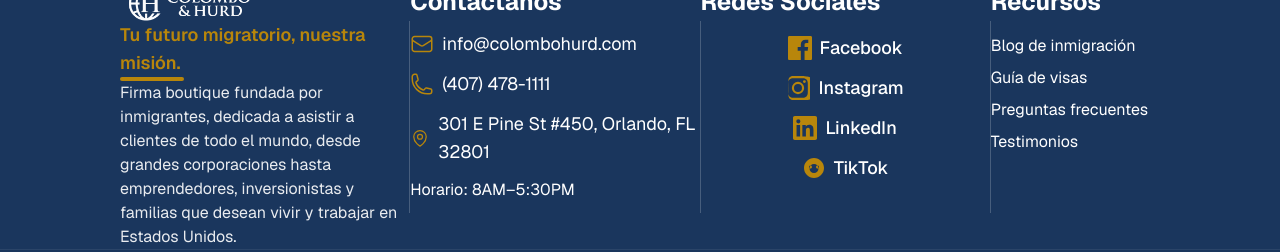
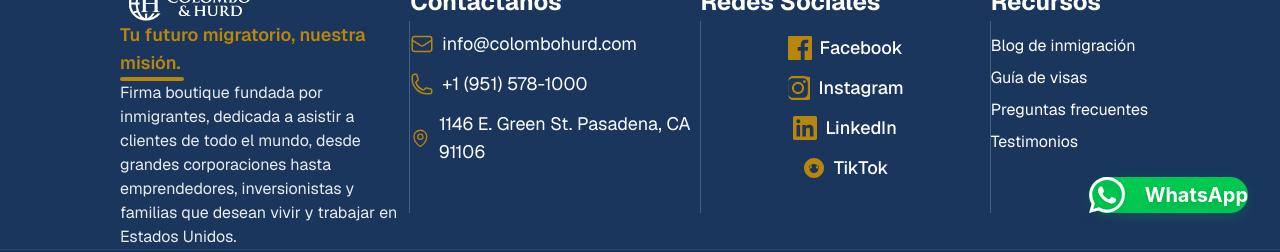
Before and after one commit to ColomboandHurd/PageColomboHurd, a Next.js app: page /equipo in a window 1280 px wide. Shown: the part 555-807 px from the top of the page. Built offline with nearby package versions, Linux system fonts and the light colour scheme.

Commit message:
paginacolombo0.9.4

```diff
--- a/src/app/globals.css
+++ b/src/app/globals.css
@@ -345,6 +345,20 @@
   background: none;
 }
 .dropdown-link:hover {
-  color: #b8860b !important;
-  background: none;
+  background-color: var(--dorado-elegante);
+  color: var(--azul-legal);
 }
+
+/* Animación para el botón flotante de WhatsApp */
+@keyframes bounceSubtle {
+  0%, 100% {
+    transform: translateY(0);
+  }
+  50% {
+    transform: translateY(-8px);
+  }
+}
+
+.animate-bounce-subtle {
+  animation: bounceSubtle 3s ease-in-out infinite;
+}
--- a/src/app/informacion/page.tsx
+++ b/src/app/informacion/page.tsx
@@ -173,7 +173,9 @@
         </div>
         {/* Espacio antes de testimonios */}
         <div style={{ marginTop: '64px' }} />
-        <TestimoniosCarrusel />
+        <div id="testimonios">
+          <TestimoniosCarrusel />
+        </div>
       </section>
       {/* Espacio extra antes del footer */}
       <div style={{ marginTop: '80px' }} />
--- a/src/app/layout.tsx
+++ b/src/app/layout.tsx
@@ -2,6 +2,7 @@
 import { Geist, Geist_Mono } from "next/font/google";
 import "./globals.css";
 import Navbar from "../components/Navbar";
+import WhatsAppFloatingButton from "../components/WhatsAppFloatingButton";
 
 const geistSans = Geist({
   variable: "--font-geist-sans",
@@ -34,6 +35,7 @@
       >
         <Navbar />
         {children}
+        <WhatsAppFloatingButton />
       </body>
     </html>
   );
--- a/src/app/noticias/page.tsx
+++ b/src/app/noticias/page.tsx
@@ -69,6 +69,30 @@
     return images[(num - 1) % images.length];
   };
 
+  // Enlaces de YouTube para cada noticia
+  const youtubeLinks = [
+    "https://www.youtube.com/watch?v=bIjQzjNGgy8",
+    "https://www.youtube.com/watch?v=btcHY2f_lnU",
+    "https://www.youtube.com/watch?v=GNMU-y_lnGc",
+    "https://www.youtube.com/watch?v=5ybzhhl_klI",
+    "https://www.youtube.com/watch?v=nKZyPNxPqG0",
+    "https://www.youtube.com/watch?v=W5EwBJgbntY",
+    "https://www.youtube.com/watch?v=W5EwBJgbntY",
+    "https://www.youtube.com/watch?v=dSxYSoSEsV0",
+    "https://www.youtube.com/watch?v=VMmRGZcxiRQ",
+    "https://www.youtube.com/watch?v=EaRIx-WwEnI",
+    "https://www.youtube.com/watch?v=j7ZwI4klMfA",
+    "https://www.youtube.com/watch?v=ux8K4kI5DPw",
+    "https://www.youtube.com/watch?v=xYoEsp7W_sI",
+    "https://www.youtube.com/watch?v=nk8yv6xGx2c",
+    "https://www.youtube.com/watch?v=83wSor5PkUA",
+    "https://www.youtube.com/watch?v=NUBQKdsWuwc",
+    "https://www.youtube.com/watch?v=8_MWtUwPr9I",
+    "https://www.youtube.com/watch?v=Q8XpUAgVELw",
+    "https://www.youtube.com/watch?v=gaGd6iRIkCE",
+    "https://www.youtube.com/watch?v=8fAGGJoC8BA",
+  ];
+
   return (
     <main className="min-h-screen bg-gradient-to-br from-[#15396a] via-[#1e2a47] to-[#15396a] font-sans animate-fade-in-up">
       <div className="container mx-auto px-4 pt-10">
@@ -130,7 +154,7 @@
                 </div>
                 <div className="flex justify-center mt-auto">
                   <a
-                    href="https://youtube.com"
+                    href={youtubeLinks[num - 1]}
                     target="_blank"
                     rel="noopener noreferrer"
                     className="bg-[#FF0000] text-white text-xs font-bold rounded shadow hover:bg-red-700 transition-colors duration-200 cursor-pointer flex items-center gap-1 px-4 py-2"
@@ -145,9 +169,9 @@
             </div>
           ))}
         </div>
-        <div className="mt-16 md:mt-20" />
-        <FooterContacto />
+        <div className="mt-20 md:mt-32" />
       </div>
+      <FooterContacto />
     </main>
   );
 }
--- a/src/components/FooterContacto.tsx
+++ b/src/components/FooterContacto.tsx
@@ -23,17 +23,16 @@
           <h3 className="text-2xl font-bold text-white mb-2 text-center md:text-left">Contáctanos</h3>
           <div className="flex items-center gap-2 text-lg justify-center md:justify-start">
             <EnvelopeIcon className="h-6 w-6 text-[var(--dorado-elegante)]" />
-            <a href="mailto:info@colombohurd.com" className="hover:text-[var(--dorado-elegante)] transition-colors">info@colombohurd.com</a>
+            <a href="https://mail.google.com/mail/?view=cm&fs=1&to=info@colombohurd.com" className="hover:text-[var(--dorado-elegante)] transition-colors" target="_blank" rel="noopener noreferrer">info@colombohurd.com</a>
           </div>
           <div className="flex items-center gap-2 text-lg justify-center md:justify-start">
             <PhoneIcon className="h-6 w-6 text-[var(--dorado-elegante)]" />
-            <a href="tel:4074781111" className="hover:text-[var(--dorado-elegante)] transition-colors">(407) 478-1111</a>
+            <a href="https://wa.me/19515781000" className="hover:text-[var(--dorado-elegante)] transition-colors" target="_blank" rel="noopener noreferrer">+1 (951) 578-1000</a>
           </div>
           <div className="flex items-center gap-2 text-lg justify-center md:justify-start">
             <MapPinIcon className="h-6 w-6 text-[var(--dorado-elegante)]" />
-            <span>301 E Pine St #450, Orlando, FL 32801</span>
+            <span>1146 E. Green St. Pasadena, CA 91106</span>
           </div>
-          <div className="text-base mt-2 text-center md:text-left">Horario: 8AM–5:30PM</div>
         </div>
         {/* Separador visual solo en escritorio */}
         <div className="hidden md:block h-48 w-px bg-white/20 mx-4 self-center" />
@@ -41,7 +40,7 @@
         <div className="flex flex-col items-center md:items-start text-center md:text-left flex-1 w-full md:w-auto mx-auto md:mx-0 gap-4 mb-8 md:mb-0 px-2">
           <h3 className="text-2xl font-bold text-white mb-2 text-center md:text-left">Redes Sociales</h3>
           <div className="flex flex-col gap-3 w-full items-center">
-            <a href="#" className="flex items-center justify-center gap-2 text-lg font-medium hover:text-[var(--dorado-elegante)] transition-colors" target="_blank" rel="noopener noreferrer">
+            <a href="https://www.facebook.com/profile.php?id=61577115076052" className="flex items-center justify-center gap-2 text-lg font-medium hover:text-[var(--dorado-elegante)] transition-colors" target="_blank" rel="noopener noreferrer">
               {/* Facebook */}
               <svg width="24" height="24" fill="currentColor" className="text-[var(--dorado-elegante)]" viewBox="0 0 24 24"><path d="M22.675 0h-21.35C.595 0 0 .592 0 1.326v21.348C0 23.408.595 24 1.325 24h11.495v-9.294H9.692v-3.622h3.128V8.413c0-3.1 1.893-4.788 4.659-4.788 1.325 0 2.463.099 2.797.143v3.24l-1.918.001c-1.504 0-1.797.715-1.797 1.763v2.313h3.587l-.467 3.622h-3.12V24h6.116C23.406 24 24 23.408 24 22.674V1.326C24 .592 23.406 0 22.675 0"/></svg>
               <span>Facebook</span>
@@ -69,10 +68,10 @@
         <div className="flex flex-col items-center md:items-start text-center md:text-left flex-1 w-full md:w-auto mx-auto md:mx-0 gap-4 px-2">
           <h3 className="text-2xl font-bold text-white mb-2 text-center md:text-left">Recursos</h3>
           <ul className="flex flex-col gap-2 w-full items-center md:items-start">
-            <li><a href="#" className="hover:text-[var(--dorado-elegante)] transition-colors">Blog de inmigración</a></li>
-            <li><a href="#" className="hover:text-[var(--dorado-elegante)] transition-colors">Guía de visas</a></li>
-            <li><a href="#" className="hover:text-[var(--dorado-elegante)] transition-colors">Preguntas frecuentes</a></li>
-            <li><a href="#" className="hover:text-[var(--dorado-elegante)] transition-colors">Testimonios</a></li>
+            <li><a href="https://www.uscis.gov/es" className="hover:text-[var(--dorado-elegante)] transition-colors" target="_blank" rel="noopener noreferrer">Blog de inmigración</a></li>
+            <li><a href="https://www.state.gov/visas/" className="hover:text-[var(--dorado-elegante)] transition-colors" target="_blank" rel="noopener noreferrer">Guía de visas</a></li>
+            <li><a href="https://ais.usvisa-info.com/es-CO/iv/information/faqs" className="hover:text-[var(--dorado-elegante)] transition-colors" target="_blank" rel="noopener noreferrer">Preguntas frecuentes</a></li>
+            <li><a href="/informacion#testimonios" className="hover:text-[var(--dorado-elegante)] transition-colors">Testimonios</a></li>
           </ul>
         </div>
       </div>
--- /dev/null
+++ b/src/components/WhatsAppFloatingButton.tsx
@@ -0,0 +1,41 @@
+"use client";
+
+import React from 'react';
+
+export default function WhatsAppFloatingButton() {
+  return (
+    <a
+      href="https://wa.me/19515781000"
+      target="_blank"
+      rel="noopener noreferrer"
+      className="fixed bottom-8 right-8 z-50 bg-green-500 hover:bg-green-600 text-white px-10 py-6 rounded-full shadow-lg hover:shadow-2xl transition-all duration-300 transform hover:scale-105 flex items-center gap-5"
+      style={{
+        boxShadow: '0 4px 12px rgba(34, 197, 94, 0.2)'
+      }}
+      aria-label="Contactar por WhatsApp"
+    >
+      {/* Icono de WhatsApp */}
+      <svg
+        width="36"
+        height="36"
+        fill="currentColor"
+        viewBox="0 0 24 24"
+        className="drop-shadow-lg"
+      >
+        <path d="M17.472 14.382c-.297-.149-1.758-.867-2.03-.967-.273-.099-.471-.148-.67.15-.197.297-.767.966-.94 1.164-.173.199-.347.223-.644.075-.297-.15-1.255-.463-2.39-1.475-.883-.788-1.48-1.761-1.653-2.059-.173-.297-.018-.458.13-.606.134-.133.298-.347.446-.52.149-.174.198-.298.298-.497.099-.198.05-.371-.025-.52-.075-.149-.669-1.612-.916-2.207-.242-.579-.487-.5-.669-.51-.173-.008-.371-.01-.57-.01-.198 0-.52.074-.792.372-.272.297-1.04 1.016-1.04 2.479 0 1.462 1.065 2.875 1.213 3.074.149.198 2.096 3.2 5.077 4.487.709.306 1.262.489 1.694.625.712.227 1.36.195 1.871.118.571-.085 1.758-.719 2.006-1.413.248-.694.248-1.289.173-1.413-.074-.124-.272-.198-.57-.347m-5.421 7.403h-.004a9.87 9.87 0 01-5.031-1.378l-.361-.214-3.741.982.998-3.648-.235-.374a9.86 9.86 0 01-1.51-5.26c.001-5.45 4.436-9.884 9.888-9.884 2.64 0 5.122 1.03 6.988 2.898a9.825 9.825 0 012.893 6.994c-.003 5.45-4.437 9.884-9.885 9.884m8.413-18.297A11.815 11.815 0 0012.05 0C5.495 0 .16 5.335.157 11.892c0 2.096.547 4.142 1.588 5.945L.057 24l6.305-1.654a11.882 11.882 0 005.683 1.448h.005c6.554 0 11.89-5.335 11.893-11.893A11.821 11.821 0 0020.885 3.488"/>
+      </svg>
+
+      {/* Texto WhatsApp */}
+      <span className="font-bold text-xl drop-shadow-lg">WhatsApp</span>
+
+      {/* Efecto de brillo */}
+      <div className="absolute inset-0 rounded-full bg-gradient-to-r from-green-400 to-green-600 opacity-0 hover:opacity-20 transition-opacity duration-300" />
+
+      {/* Tooltip */}
+      <div className="absolute right-full mr-3 top-1/2 transform -translate-y-1/2 bg-gray-900 text-white text-sm px-3 py-2 rounded-lg opacity-0 hover:opacity-100 transition-opacity duration-300 whitespace-nowrap pointer-events-none">
+        ¡Chatea con nosotros!
+        <div className="absolute left-full top-1/2 transform -translate-y-1/2 border-4 border-transparent border-l-gray-900" />
+      </div>
+    </a>
+  );
+}
```
